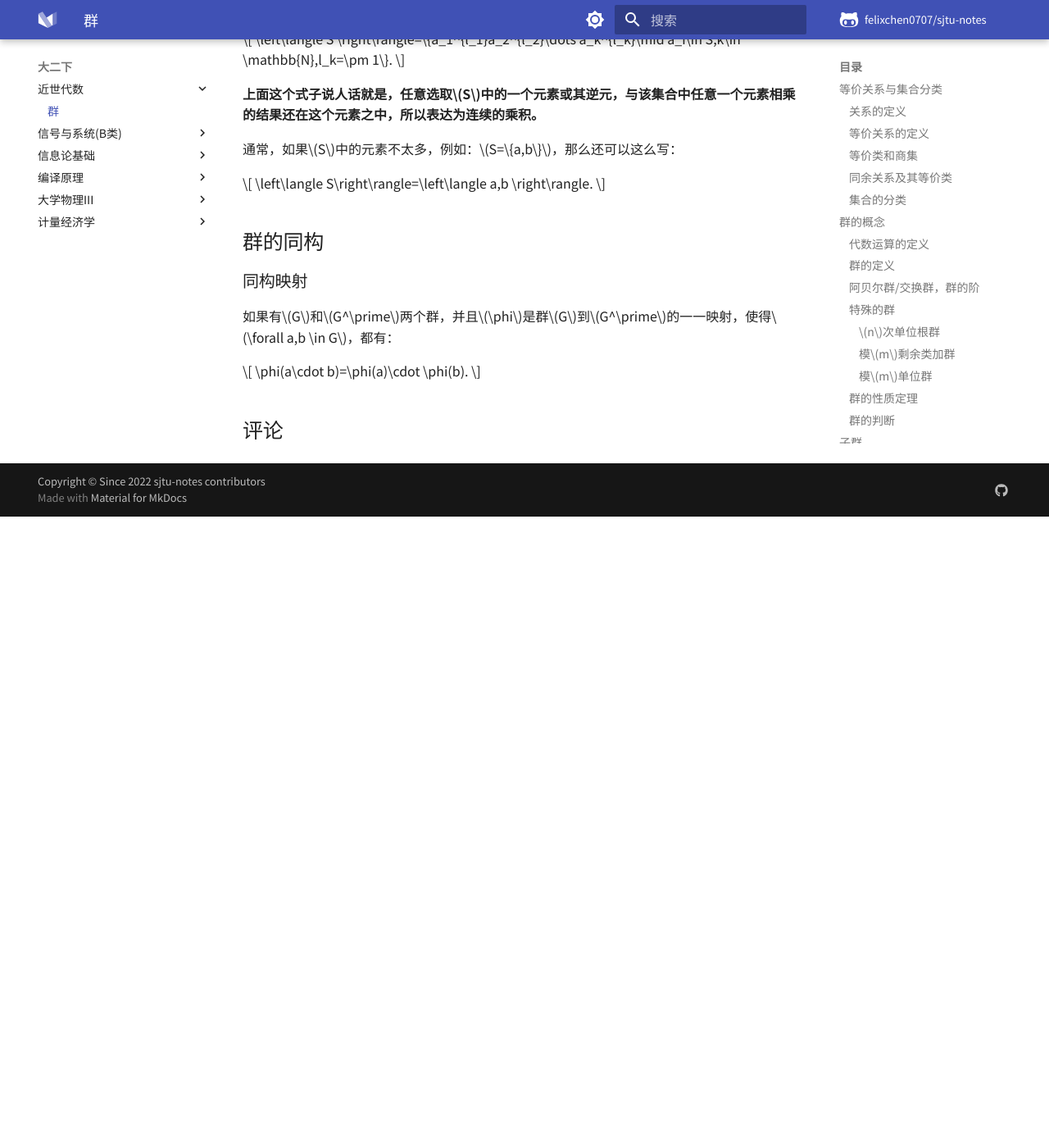
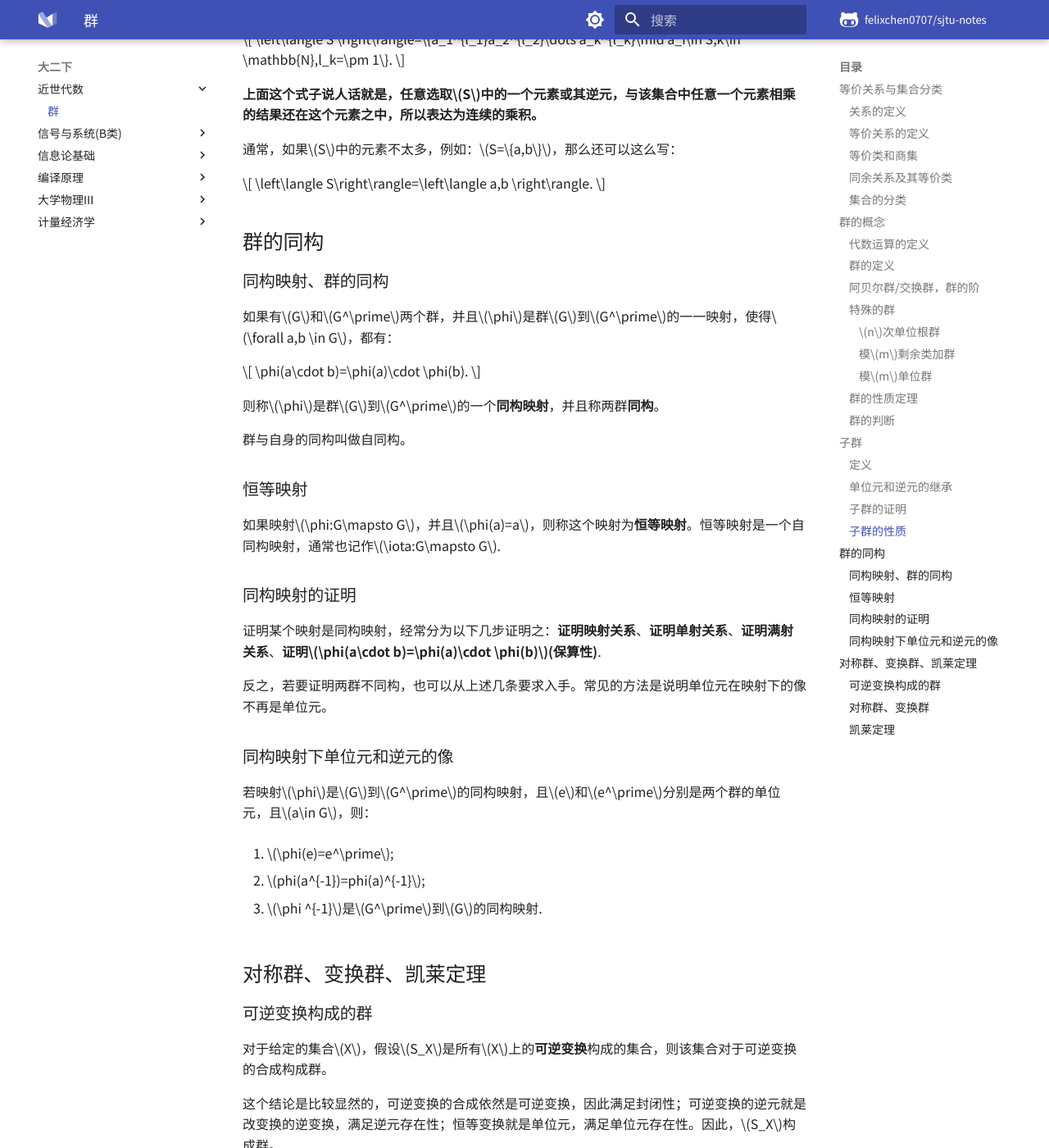
Before and after one commit to glimmeringlight/sjtu-notes, an MkDocs documentation site: the page built from docs/notes/grade2-2/NIS2333/001.md, in a window 1280 px wide and 1400 px high, scrolled down 5325 px. Shown: the whole window at 82% size. Built offline with MkDocs 1.6.1 and Material for MkDocs 9.7.7, drawn with Linux system fonts in a browser that asks for light colours; a script that is not in the unit is left out; comment, search, counter and statistics services are not loaded; before the commit the page ends 5955 px from its top, so only the background shows below that; some of the changed text lies outside the part shown.

Commit message:
信安数学基础0312

```diff
--- a/docs/notes/grade2-2/NIS2333/001.md
+++ b/docs/notes/grade2-2/NIS2333/001.md
@@ -257,10 +257,50 @@ $$
 
 ## 群的同构
 
-### 同构映射
+### 同构映射、群的同构
 
 如果有$G$和$G^\prime$两个群，并且$\phi$是群$G$到$G^\prime$的一一映射，使得$\forall a,b \in G$，都有：
 
 $$
 \phi(a\cdot b)=\phi(a)\cdot \phi(b).
 $$
+
+则称$\phi$是群$G$到$G^\prime$的一个**同构映射**，并且称两群**同构**。
+
+群与自身的同构叫做自同构。
+
+### 恒等映射
+
+如果映射$\phi:G\mapsto G$，并且$\phi(a)=a$，则称这个映射为**恒等映射**。恒等映射是一个自同构映射，通常也记作$\iota:G\mapsto G$.
+
+### 同构映射的证明
+
+证明某个映射是同构映射，经常分为以下几步证明之：**证明映射关系**、**证明单射关系**、**证明满射关系**、**证明$\phi(a\cdot b)=\phi(a)\cdot \phi(b)$(保算性)**.
+
+反之，若要证明两群不同构，也可以从上述几条要求入手。常见的方法是说明单位元在映射下的像不再是单位元。
+
+### 同构映射下单位元和逆元的像
+
+若映射$\phi$是$G$到$G^\prime$的同构映射，且$e$和$e^\prime$分别是两个群的单位元，且$a\in G$，则：
+
+1. $\phi(e)=e^\prime$;
+
+2. $phi(a^{-1})=phi(a)^{-1}$;
+
+3. $\phi ^{-1}$是$G^\prime$到$G$的同构映射.
+
+## 对称群、变换群、凯莱定理
+
+### 可逆变换构成的群
+
+对于给定的集合$X$，假设$S_X$是所有$X$上的**可逆变换**构成的集合，则该集合对于可逆变换的合成构成群。
+
+这个结论是比较显然的，可逆变换的合成依然是可逆变换，因此满足封闭性；可逆变换的逆元就是改变换的逆变换，满足逆元存在性；恒等变换就是单位元，满足单位元存在性。因此，$S_X$构成群。
+
+### 对称群、变换群
+
+集合$X$上所有可逆变换构成的群$S_X$称为**对称群**，对称群的任一子群称为**变换群**。
+
+### 凯莱定理
+
+凯莱定理揭示了：任何一个群都和一个变换群同构。
--- a/mkdocs.yml
+++ b/mkdocs.yml
@@ -273,7 +273,7 @@ nav:
     - 理论力学:
       - notes/grade2/MECH2508/001.md
       - notes/grade2/MECH2508/002.md
-       - notes/grade2/MECH2508/003.md
+      - notes/grade2/MECH2508/003.md
     - 数字电子技术:
       - notes/grade2/EST2501/001.md
       - notes/grade2/EST2501/002.md
@@ -299,7 +299,7 @@ nav:
       - notes/grade2-2/ECON2402/001.md
       - notes/grade2-2/ECON2402/002.md
 
-  - 关于:
-    - about/contribute.md
-    - about/discussion.md
-    - about/contact.md
+  # - 关于:
+  #   - about/contribute.md
+  #   - about/discussion.md
+  #   - about/contact.md
```
Also changed, not shown: docs/index.md (+7 -23 lines).
